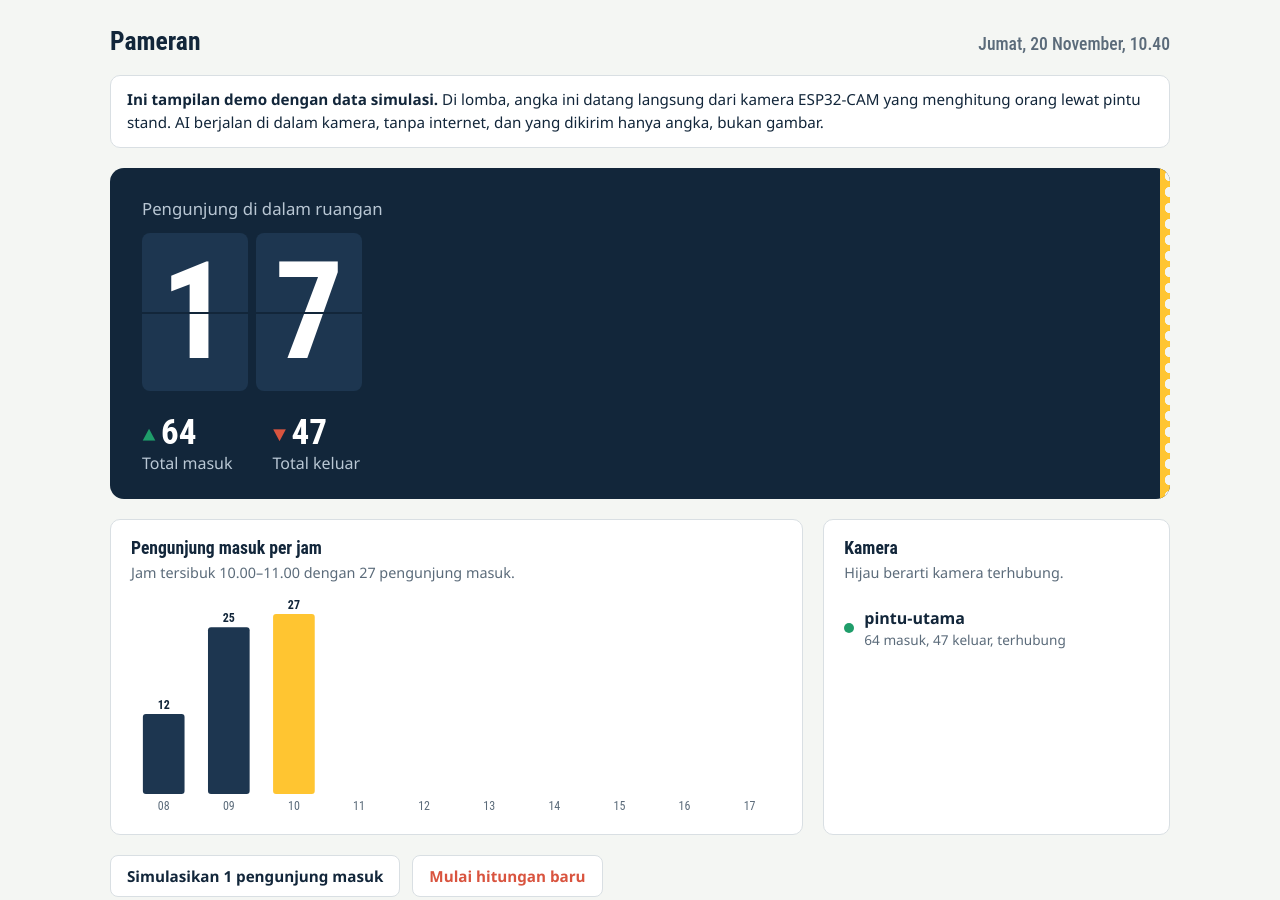
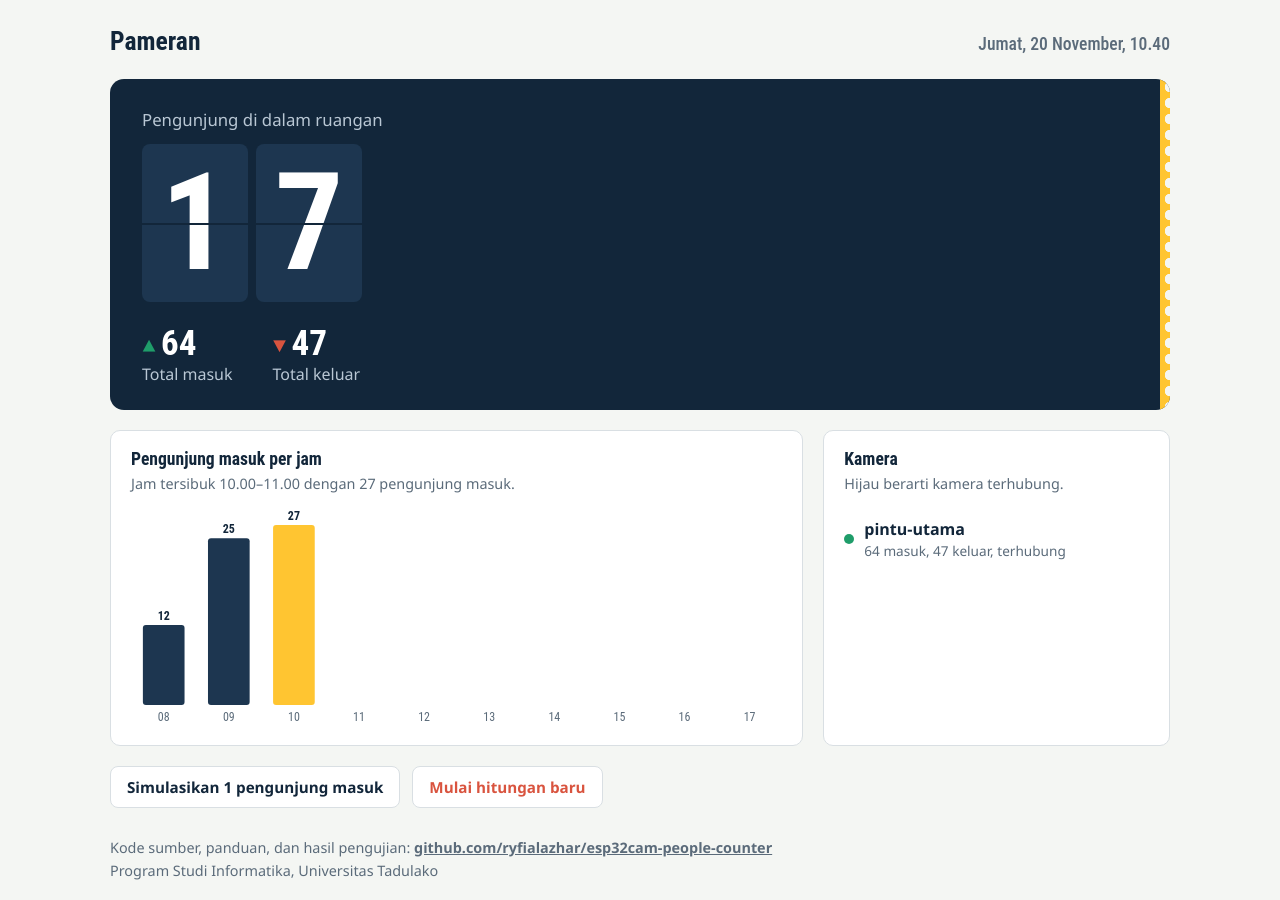
Before and after one commit to ryfialazhar/esp32cam-people-counter, a plain HTML site: page docs/index.html in a window 1280 px wide. Shown: the top 900 px of the page. Drawn offline with Linux system fonts and the light colour scheme.

Commit message:
Hapus keterangan demo di halaman dashboard
Co-Authored-By: Claude Opus 5.5 <noreply@anthropic.com>
Claude-Session: https://claude.ai/code/session_01CMnFAyp12sYaGyCNHGoGQq

```diff
--- a/docs/index.html
+++ b/docs/index.html
@@ -136,8 +136,6 @@
     <h1 id="judul" contenteditable="true" spellcheck="false" title="Klik untuk mengganti nama acara">Pameran</h1>
     <div class="jam" id="jam">--:--</div>
   </header>
-
-  <p class="demo"><b>Ini tampilan demo dengan data simulasi.</b> Di lomba, angka ini datang langsung dari kamera ESP32-CAM yang menghitung orang lewat pintu stand. AI berjalan di dalam kamera, tanpa internet, dan yang dikirim hanya angka, bukan gambar.</p>
 
   <div class="papan" aria-live="polite">
     <p>Pengunjung di dalam ruangan</p>
```
